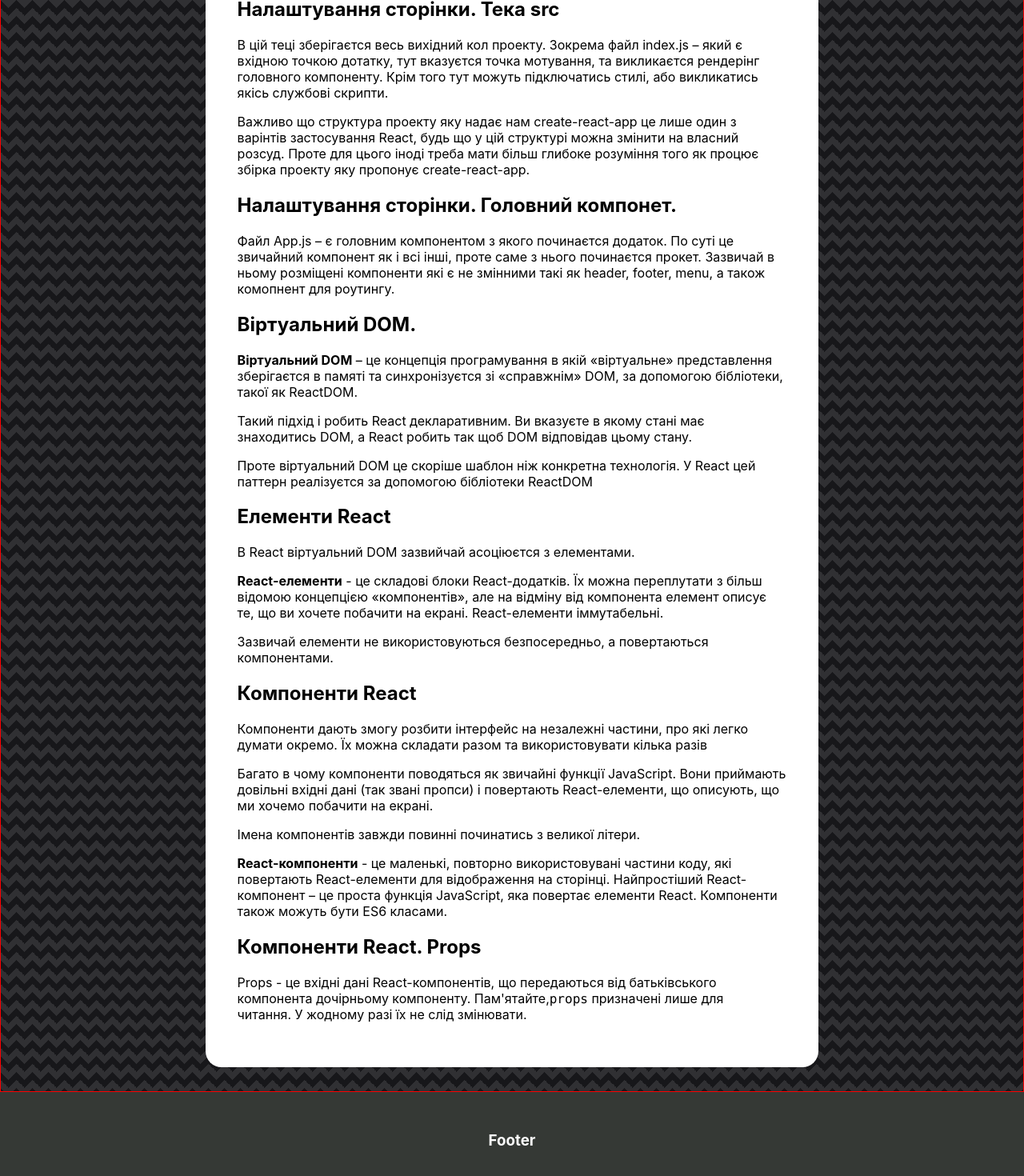
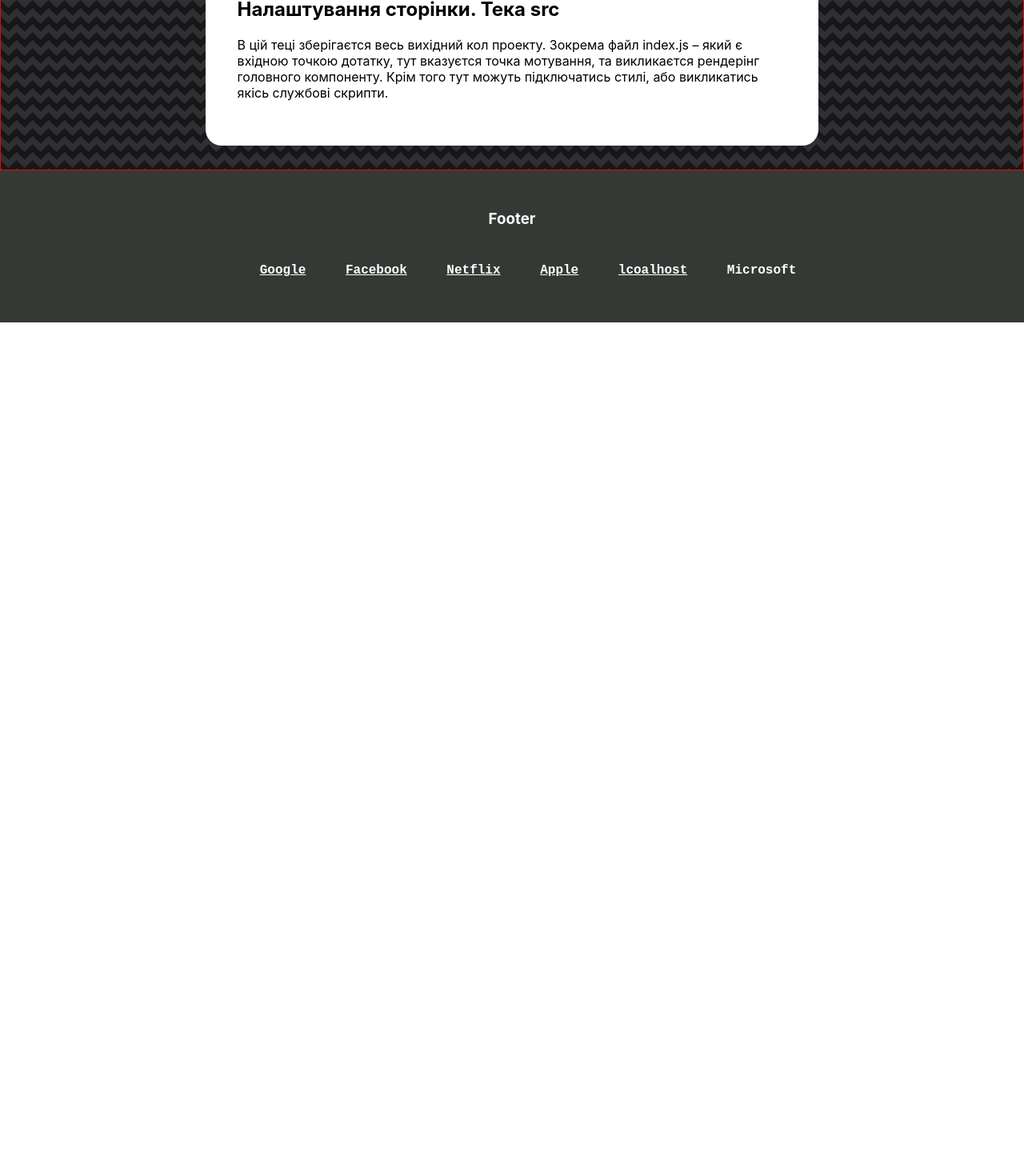
Before and after one commit to xlspring/react-9, a React (Create React App) app: page / in a window 1280 px wide. Shown: the part 871-2341 px from the top of the page at 80% size. After the commit the page ends 1274 px from the top, so only its background shows below. Built offline with nearby package versions, Linux system fonts and the light colour scheme.

Commit message:
Used connect()

```diff
--- a/src/components/Article/Article.js
+++ b/src/components/Article/Article.js
@@ -1,34 +1,35 @@
-import { useState } from "react";
+import React, { useState } from "react";
+import { connect } from "react-redux";
 import Helpers from "../../helpers";
 import "./index.css";
 import CatList from "../CatList/CatList";
-
-import { useSelector, useDispatch } from "react-redux";
-import {setLogo} from "../../redux/slices/logoSlice";
+import { setLogo } from "../../redux/slices/logoSlice";
 
 function Article(props) {
-  const dispatch = useDispatch();
+  const { setLogo, logo } = props;
 
   const [cache, _setCache] = useState(new Helpers());
   const [id, setId] = useState(undefined);
   const [response, setResponse] = useState("");
-
   const [logoText, setLogoText] = useState("");
 
   const changeLogo = () => {
     console.log("LOGO NEW ", logoText);
-    dispatch(setLogo(logoText))
-  }
+    setLogo(logoText);
+  };
 
   const fireCache = () => {
-    id === "" ?
-      setResponse(cache.getId(undefined)) :
-    setResponse(cache.getId(id));
+    id === ""
+      ? setResponse(cache.getId(undefined))
+      : setResponse(cache.getId(id));
   };
 
   return (
     <article>
-      <input type="text" onChange={(text) => setLogoText(text.target.value)}/>
+      <input
+        type="text"
+        onChange={(text) => setLogoText(text.target.value)}
+      />
       <button onClick={() => changeLogo()}>uygtfghjuio</button>
       <h1>коти</h1>
       <CatList />
@@ -83,72 +84,16 @@ function Article(props) {
         викликаєтся рендерінг головного компоненту. Крім того тут можуть
         підключатись стилі, або викликатись якісь службові скрипти.
       </p>
-      <p>
-        Важливо що структура проекту яку надає нам create-react-app це лише один
-        з варінтів застосування React, будь що у цій структурі можна змінити на
-        власний розсуд. Проте для цього іноді треба мати більш глибоке розуміння
-        того як процює збірка проекту яку пропонує create-react-app.
-      </p>
-      <h2>Налаштування сторінки. Головний компонет.</h2>
-      <p>
-        Файл App.js – є головним компонентом з якого починаєтся додаток. По суті
-        це звичайний компонент як і всі інші, проте саме з нього починаєтся
-        прокет. Зазвичай в ньому розміщені компоненти які є не змінними такі як
-        header, footer, menu, а також комопнент для роутингу.
-      </p>
-      <h2>Віртуальний DOM.</h2>
-      <p>
-        <b>Віртуальний DOM</b> – це концепція програмування в якій «віртуальне»
-        представлення зберігаєтся в памяті та синхронізуєтся зі «справжнім» DOM,
-        за допомогою бібліотеки, такої як ReactDOM.
-      </p>
-      <p>
-        Такий підхід і робить React декларативним. Ви вказуєте в якому стані має
-        знаходитись DOM, а React робить так щоб DOM відповідав цьому стану.
-      </p>
-      <p>
-        Проте віртуальний DOM це скоріше шаблон ніж конкретна технологія. У
-        React цей паттерн реалізуєтся за допомогою бібліотеки ReactDOM
-      </p>
-      <h2>Елементи React</h2>
-      <p>В React віртуальний DOM зазвийчай асоціюєтся з елементами.</p>
-      <p>
-        <b>React-елементи</b> - це складові блоки React-додатків. Їх можна
-        переплутати з більш відомою концепцією «компонентів», але на відміну від
-        компонента елемент описує те, що ви хочете побачити на
-        екрані. React-елементи іммутабельні.
-      </p>
-      <p>
-        Зазвичай елементи не використовуються безпосередньо, а повертаються
-        компонентами.
-      </p>
-      <h2>Компоненти React</h2>
-      <p>
-        Компоненти дають змогу розбити інтерфейс на незалежні частини, про які
-        легко думати окремо. Їх можна складати разом та використовувати кілька
-        разів
-      </p>
-      <p>
-        Багато в чому компоненти поводяться як звичайні функції JavaScript. Вони
-        приймають довільні вхідні дані (так звані пропси) і повертають
-        React-елементи, що описують, що ми хочемо побачити на екрані.
-      </p>
-      <p>Імена компонентів завжди повинні починатись з великої літери.</p>
-      <p>
-        <b>React-компоненти</b> - це маленькі, повторно використовувані частини
-        коду, які повертають React-елементи для відображення на
-        сторінці. Найпростіший React-компонент – це проста функція JavaScript,
-        яка повертає елементи React. Компоненти також можуть бути ES6 класами.
-      </p>
-      <h2>Компоненти React. Props</h2>
-      <p>
-        Props - це вхідні дані React-компонентів, що передаються від
-        батьківського компонента дочірньому компоненту. Пам'ятайте,
-        <code>props</code> призначені лише для читання. У жодному разі їх не
-        слід змінювати.
-      </p>
     </article>
   );
 }
 
-export default Article;
+const mapStateToProps = (state) => ({
+  logo: state.logo,
+});
+
+const mapDispatchToProps = {
+  setLogo,
+};
+
+export default connect(mapStateToProps, mapDispatchToProps)(Article);
--- a/src/components/DateTime/DateTime.js
+++ b/src/components/DateTime/DateTime.js
@@ -1,47 +1,57 @@
-import {useEffect, useState} from "react";
+import React, { useEffect } from "react";
+import { connect } from "react-redux";
+import { setDate } from "../../redux/slices/datetimeSlice";
 import "./index.css";
-import {useDispatch, useSelector} from "react-redux";
-import {setDate} from "../../redux/slices/datetimeSlice";
 
-export default function DateTime() {
-	const dispatch = useDispatch()
-
-	const date = new Date(useSelector(state => state.datetime.currentDate));
+function DateTime(props) {
+	const { currentDate, setDate } = props;
+	const date = new Date(currentDate);
 
 	useEffect(() => {
 		const interval = setInterval(() => {
-			dispatch(setDate(new Date().toISOString()))
-		}, 1000)
+			setDate(new Date().toISOString());
+		}, 1000);
 
-		return () => clearInterval(interval)
-	})
+		return () => clearInterval(interval);
+	}, [setDate]);
 
 	return (
 		<p className={"datetime"}>
-			<CurrentDate date={date} /><br />
+			<CurrentDate date={date} />
+			<br />
 			<CurrentTime date={date} />
 		</p>
-	)
+	);
 }
 
 const CurrentDate = (props) => (
 	<span>
-		{props.date.toLocaleString("ua-UA", {
+    {props.date.toLocaleString("ua-UA", {
 			weekday: "short",
 			year: "2-digit",
 			month: "long",
 			day: "numeric",
 		})}
-	</span>
-)
+  </span>
+);
 
 const CurrentTime = (props) => (
 	<span>
-		{props.date.toLocaleString("ua-UA", {
+    {props.date.toLocaleString("ua-UA", {
 			hour: "2-digit",
 			minute: "2-digit",
 			second: "2-digit",
-			hourCycle: "h24"
+			hourCycle: "h24",
 		})}
-	</span>
-)
+  </span>
+);
+
+const mapStateToProps = (state) => ({
+	currentDate: state.datetime.currentDate,
+});
+
+const mapDispatchToProps = {
+	setDate,
+};
+
+export default connect(mapStateToProps, mapDispatchToProps)(DateTime);
--- a/src/components/Footer/Footer.js
+++ b/src/components/Footer/Footer.js
@@ -1,21 +1,23 @@
+import React from "react";
+import { connect } from "react-redux";
 import "./index.css";
 import Menu from "../Menu/Menu";
-import {useSelector} from "react-redux";
 
 function Footer(props) {
-  const menuItems = useSelector(state => state.menu);
+  const { menuItems, name } = props;
 
   return (
     <footer>
       <div className="footer-wrapper">
-        <h3>{props.name}</h3>
-        <Menu
-          view={"horizontal"}
-          list={menuItems}
-        />
+        <h3>{name}</h3>
+        <Menu view={"horizontal"} list={menuItems} />
       </div>
     </footer>
   );
 }
 
-export default Footer;
+const mapStateToProps = (state) => ({
+  menuItems: state.menu,
+});
+
+export default connect(mapStateToProps)(Footer);
--- a/src/components/Header/Header.js
+++ b/src/components/Header/Header.js
@@ -1,13 +1,11 @@
-import "./index.css";
-import Menu from "../Menu/Menu";
 import Logo from "../Logo/Logo";
 import DateTime from "../DateTime/DateTime";
-
-import {useSelector, useDispatch} from "react-redux";
+import Menu from "../Menu/Menu";
+import {connect} from "react-redux";
+import "./index.css";
 
 function Header(props) {
-  const logo = useSelector(state => state.logo);
-  const menuItems = useSelector(state => state.menu);
+  const { logo, menuItems } = props;
 
   return (
     <header>
@@ -15,12 +13,14 @@ function Header(props) {
         <Logo image={logo} />
         <DateTime />
       </div>
-      <Menu
-        view={"horizontal"}
-        list={menuItems}
-      />
+      <Menu view={"horizontal"} list={menuItems} />
     </header>
   );
 }
 
-export default Header;
+const mapStateToProps = (state) => ({
+  logo: state.logo,
+  menuItems: state.menu,
+});
+
+export default connect(mapStateToProps)(Header);
--- a/src/components/SideBar/SideBar.js
+++ b/src/components/SideBar/SideBar.js
@@ -1,5 +1,6 @@
+import React from "react";
+import { connect } from "react-redux";
 import "./index.css";
-
 import Social from "../Social/Social";
 import Menu from "../Menu/Menu";
 
@@ -7,18 +8,13 @@ import Telegram from "../../assets/telegram.svg";
 import Twitter from "../../assets/twitter.svg";
 import Instagram from "../../assets/instagram.svg";
 
-import {useSelector} from "react-redux";
-
 function SideBar(props) {
-  const menuItems = useSelector(state => state.menu);
+  const { menuItems, name } = props;
 
   return (
     <aside>
-      <h3>{props.name}</h3>
-      <Menu
-        view={"vertical"}
-        list={menuItems}
-      />
+      <h3>{name}</h3>
+      <Menu view={"vertical"} list={menuItems} />
       <Social icon={Telegram} link={"https://telegram.org"} />
       <Social icon={Twitter} link={"https://twitter.com"} />
       <Social icon={Instagram} link={"https://instagram.com"} />
@@ -26,4 +22,8 @@ function SideBar(props) {
   );
 }
 
-export default SideBar;
+const mapStateToProps = (state) => ({
+  menuItems: state.menu,
+});
+
+export default connect(mapStateToProps)(SideBar);
```
